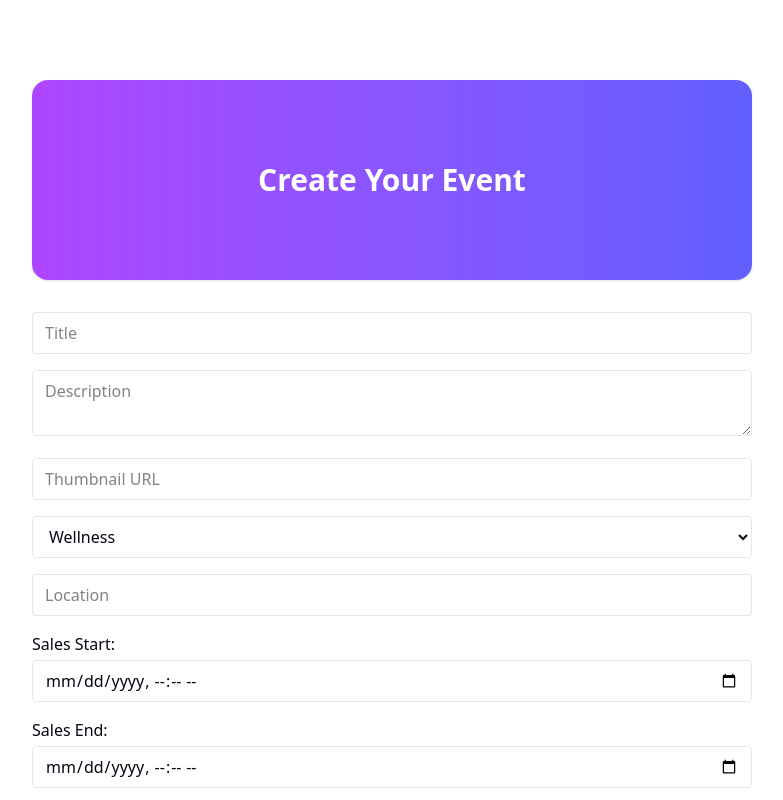
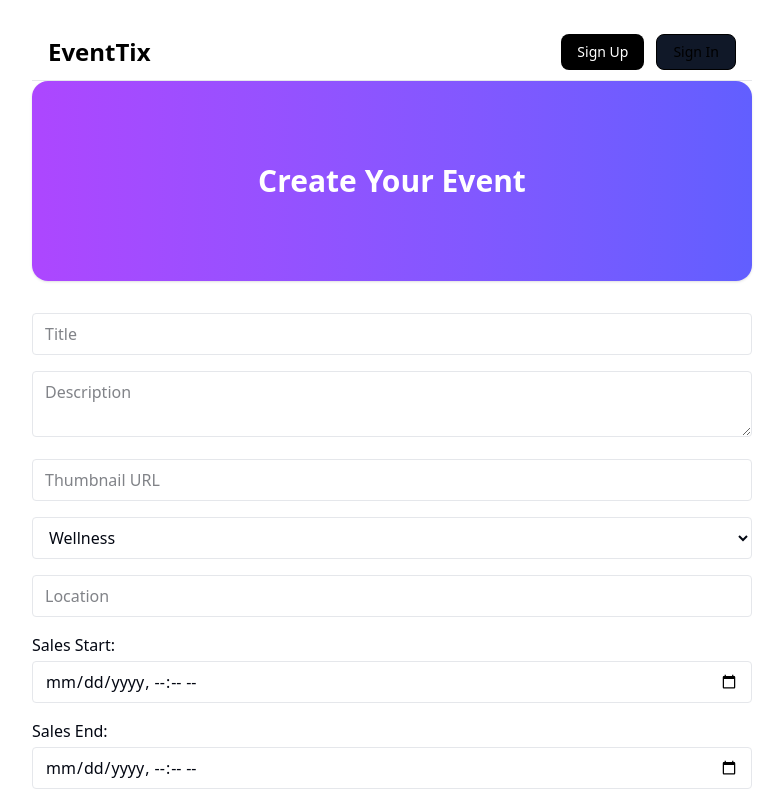
Before and after one commit to kjoshhh/fe-mini-project, a Next.js app: page /create-event in a window 1280 px wide. Shown: the top 800 px of the page, without its empty margins (248-1031 px from the left). Built offline with nearby package versions, Linux system fonts and the light colour scheme.

Commit message:
WIP: Updating Navigation Bar on page.tsx

```diff
--- a/src/app/create-event/layout.tsx
+++ /dev/null
@@ -1,39 +0,0 @@
-import type { Metadata } from "next";
-import { Geist, Geist_Mono } from "next/font/google";
-import Navbar from "@/components/Navbar";
-import { Toaster } from 'sonner';
-import "@/app/globals.css";
-import { AuthProvider } from "@/context/AuthContext";
-
-const geistSans = Geist({
-  variable: "--font-geist-sans",
-  subsets: ["latin"],
-});
-
-const geistMono = Geist_Mono({
-  variable: "--font-geist-mono",
-  subsets: ["latin"],
-});
-
-export const metadata: Metadata = {
-  title: "Create Next App",
-  description: "Generated by create next app",
-};
-
-export default function RootLayout({
-  children,
-}: Readonly<{
-  children: React.ReactNode;
-}>) {
-  return (
-      <div
-        className={`${geistSans.variable} ${geistMono.variable} antialiased`}
-      >
-        <AuthProvider>
-          <Navbar className=" relative bg-white border-none z-0" />
-          {children}
-        </AuthProvider>
-        <Toaster richColors />
-      </div>
-  );
-}
--- a/src/app/create-event/page.tsx
+++ b/src/app/create-event/page.tsx
@@ -3,6 +3,7 @@
 import { useState } from "react";
 import { useRouter } from "next/navigation";
 import { HeroBanner } from "@/components/HeroBanner";
+import Navbar from "@/components/Navbar";
 
 
 export default function CreateEventPage() {
@@ -93,6 +94,7 @@ export default function CreateEventPage() {
 
   return (
     <div className="max-w-3xl mx-auto p-6">
+      <Navbar variant="solid-light"/>
       <HeroBanner />
       <form onSubmit={handleSubmit} className="space-y-4">
         <input
```
